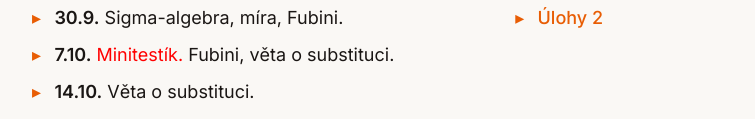
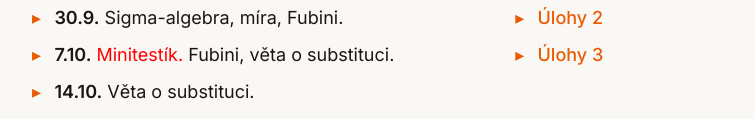
Before and after one commit to craftedbydoing/jan-novotny, a plain HTML site: page courses/MA3.html in a window 1280 px wide. Shown: the part 752-871 px from the top of the page, without its empty margins (262-1017 px from the left). Drawn offline with nearby package versions, Linux system fonts and the light colour scheme.

Commit message:
MA3 sheet03

```diff
--- a/courses/MA3.html
+++ b/courses/MA3.html
@@ -96,6 +96,7 @@
         <ul>
           <li><a href="../files/MA3/2026W/MA3-sheet01.pdf">Úlohy 1</a></li>
           <li><a href="../files/MA3/2026W/MA3-sheet02.pdf">Úlohy 2</a></li>
+          <li><a href="../files/MA3/2026W/MA3-sheet03.pdf">Úlohy 3</a></li>
         </ul>
       </div>
     </div>
```
Also changed, not shown: 1 other file.
